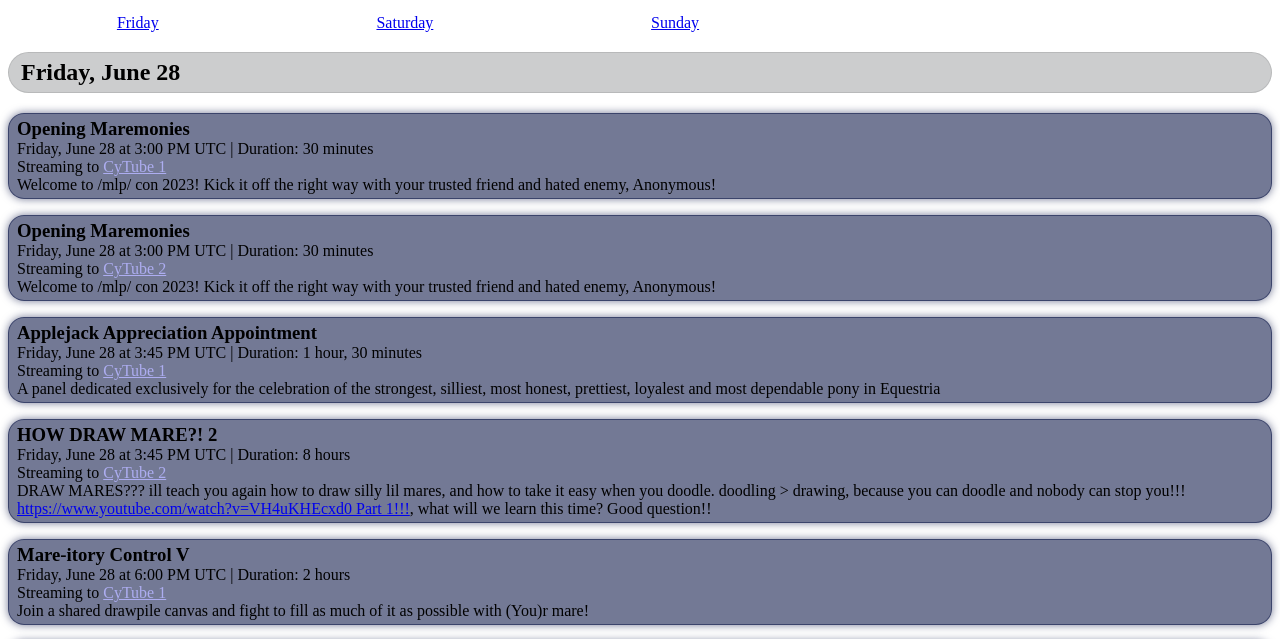
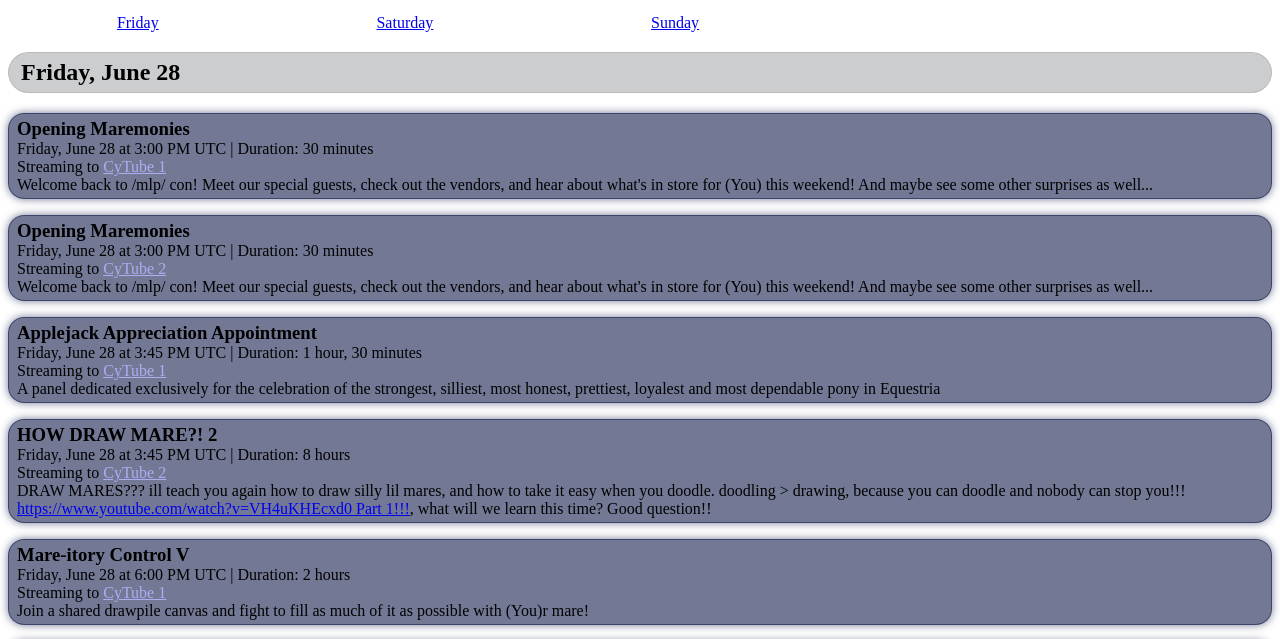
Before and after one commit to mlpcon/mlpcon.online, a plain HTML site: page schedule.html in a window 1280 px wide. Shown: the part 98-737 px from the top of the page. Drawn offline with Linux system fonts and the light colour scheme.

Commit message:
Update schedule.html
Fixed description for Opening Maremonies

```diff
--- a/schedule.html
+++ b/schedule.html
@@ -111,7 +111,7 @@
 							Streaming to <a class="u-url" href="//cytu.be/r/mlp-con" rel="external noopener" target="_blank">CyTube 1</a>
 						</nav>
 						<div class="e-content">
-							Welcome to /mlp/ con 2023! Kick it off the right way with your trusted friend and hated enemy, Anonymous!
+							Welcome back to /mlp/ con! Meet our special guests, check out the vendors, and hear about what's in store for (You) this weekend! And maybe see some other surprises as well...
 						</div>
 					</section>
 					<section class="h-event">
@@ -124,7 +124,7 @@
 							Streaming to <a class="u-url" href="//cytu.be/r/mlp-con2" rel="external noopener" target="_blank">CyTube 2</a>
 						</nav>
 						<div class="e-content">
-							Welcome to /mlp/ con 2023! Kick it off the right way with your trusted friend and hated enemy, Anonymous!
+							Welcome back to /mlp/ con! Meet our special guests, check out the vendors, and hear about what's in store for (You) this weekend! And maybe see some other surprises as well...
 						</div>
 					</section>
 					<section class="h-event">
```
